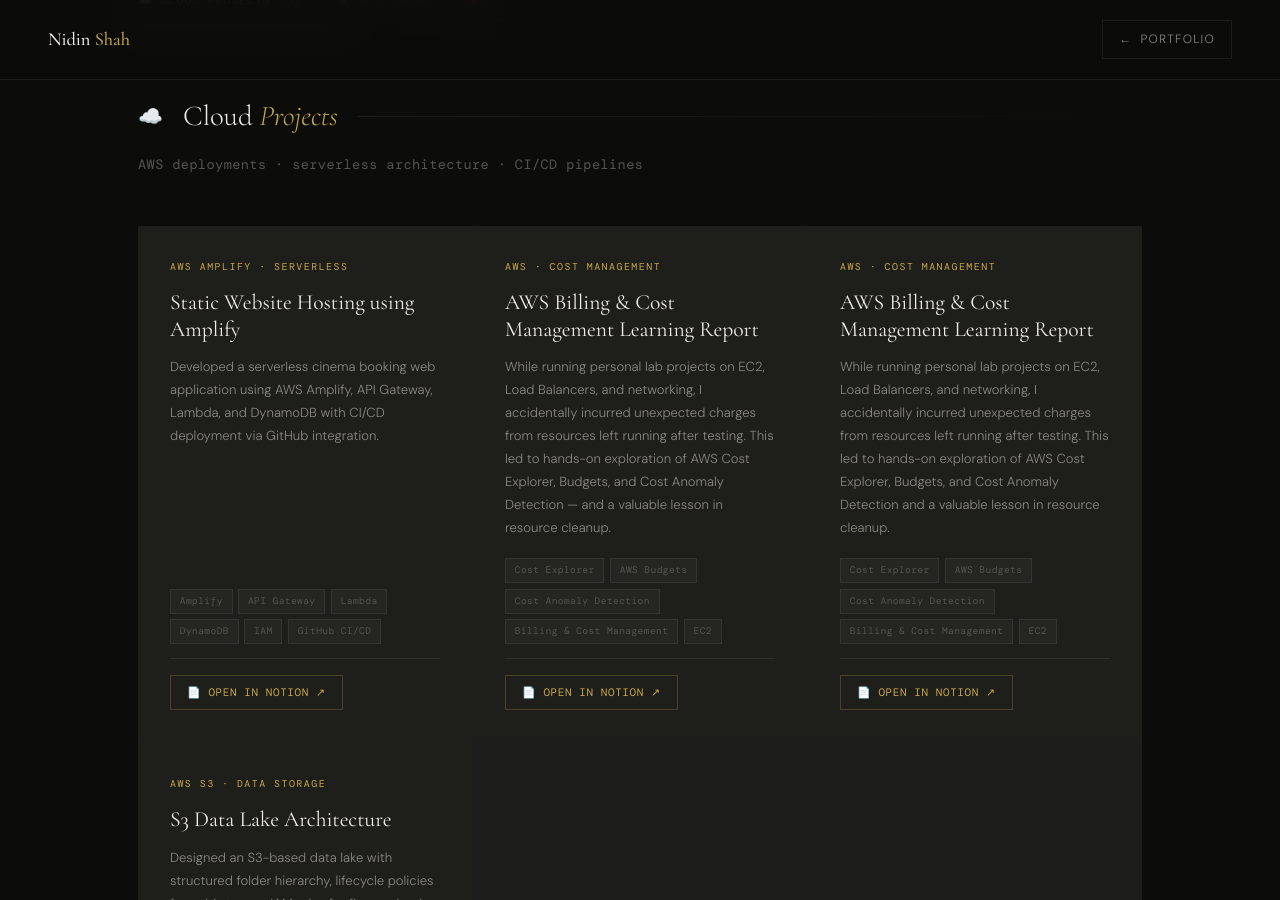
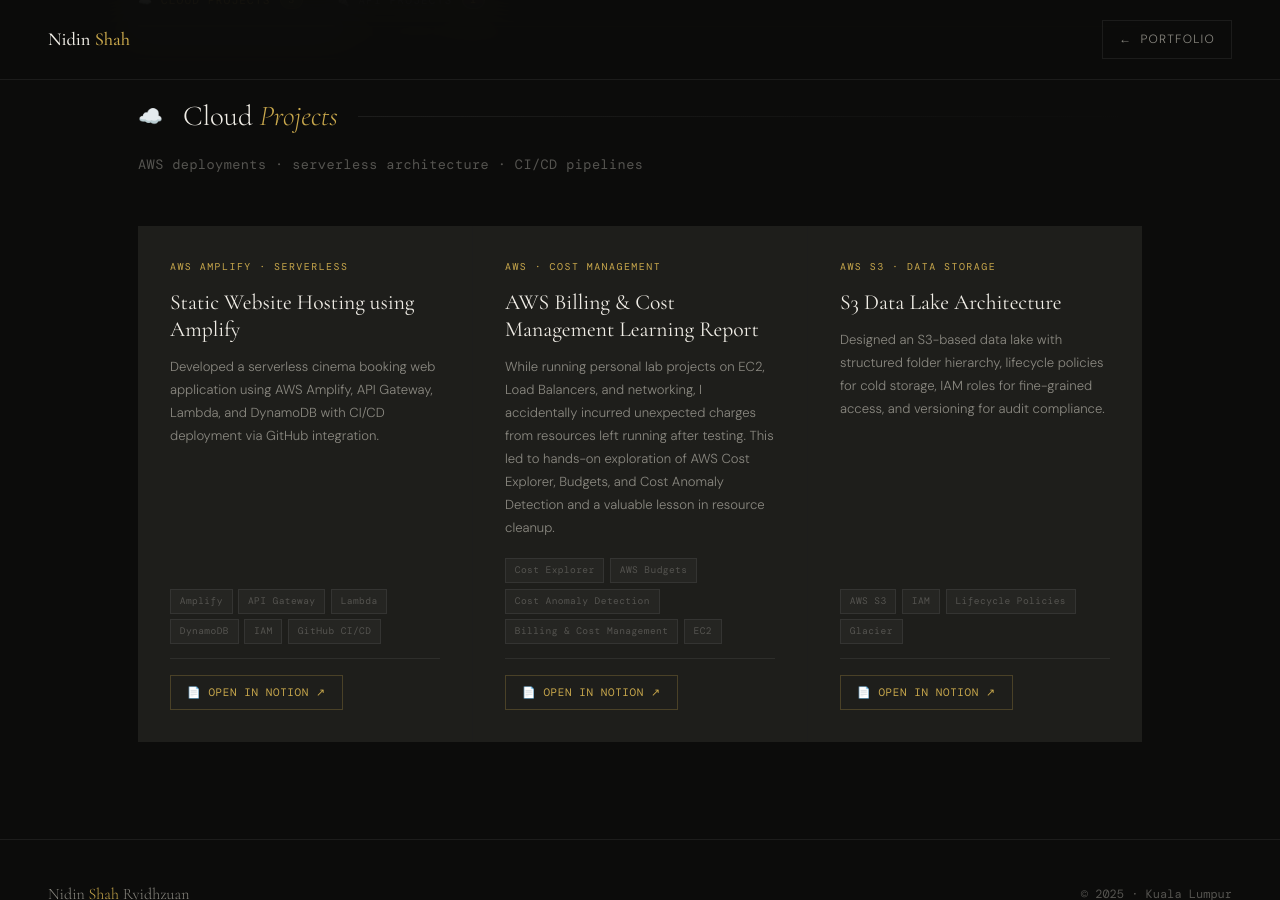
Before and after one commit to nidinshah/nidinshah.github.io, a Jekyll site: the page projects/index.html, which Jekyll copies as it is, in a window 1280 px wide and 900 px high, scrolled down 414 px. Built offline with Jekyll 4.4.1, drawn with Linux system fonts in a browser that asks for light colours.

Commit message:
Fix duplicate card and broken paths

```diff
--- a/projects/index.html
+++ b/projects/index.html
@@ -69,7 +69,7 @@
 <body>
 <nav>
   <a class="nav-logo" href="../index.html">Nidin <span>Shah</span></a>
-  <a class="nav-back" href="../index.html">← <span>Portfolio</span></a>
+  <a class="nav-back" href="../index.html">&#8592; <span>Portfolio</span></a>
   <button class="hamburger" id="hamburger"><span></span><span></span><span></span></button>
 </nav>
 <div class="mobile-menu" id="mobileMenu">
@@ -101,21 +101,14 @@
         <div class="project-tags"><span class="project-tag">Amplify</span><span class="project-tag">API Gateway</span><span class="project-tag">Lambda</span><span class="project-tag">DynamoDB</span><span class="project-tag">IAM</span><span class="project-tag">GitHub CI/CD</span></div>
         <div class="project-footer"><a class="project-notion-btn" href="https://polar-hubcap-369.notion.site/Cinema-Booking-System-Project-Report-35665abd067080a2894cf9875e8e0065?pvs=74" target="_blank" rel="noopener">&#128196; Open in Notion &#8599;</a></div>
       </div>
-
-      <div class="project-card">
-        <div class="project-type">AWS &middot; Cost Management</div>
-        <h3 class="project-title">AWS Billing &amp; Cost Management Learning Report</h3>
-        <p class="project-desc">While running personal lab projects on EC2, Load Balancers, and networking, I accidentally incurred unexpected charges from resources left running after testing. This led to hands-on exploration of AWS Cost Explorer, Budgets, and Cost Anomaly Detection — and a valuable lesson in resource cleanup.</p>
-        <div class="project-tags"><span class="project-tag">Cost Explorer</span><span class="project-tag">AWS Budgets</span><span class="project-tag">Cost Anomaly Detection</span><span class="project-tag">Billing & Cost Management</span><span class="project-tag">EC2</span></div>
-        <div class="project-footer"><a class="project-notion-btn" href="https://www.notion.so/AWS-Billing-Cost-Management-Learning-Report-35c65abd067080c7b74acc446178ca6b?source=copy_link" target="_blank" rel="noopener">&#128196; Open in Notion &#8599;</a></div>
-      </div>
       <div class="project-card">
         <div class="project-type">AWS &middot; Cost Management</div>
         <h3 class="project-title">AWS Billing &amp; Cost Management Learning Report</h3>
         <p class="project-desc">While running personal lab projects on EC2, Load Balancers, and networking, I accidentally incurred unexpected charges from resources left running after testing. This led to hands-on exploration of AWS Cost Explorer, Budgets, and Cost Anomaly Detection and a valuable lesson in resource cleanup.</p>
         <div class="project-tags"><span class="project-tag">Cost Explorer</span><span class="project-tag">AWS Budgets</span><span class="project-tag">Cost Anomaly Detection</span><span class="project-tag">Billing &amp; Cost Management</span><span class="project-tag">EC2</span></div>
         <div class="project-footer"><a class="project-notion-btn" href="https://www.notion.so/AWS-Billing-Cost-Management-Learning-Report-35c65abd067080c7b74acc446178ca6b?source=copy_link" target="_blank" rel="noopener">&#128196; Open in Notion &#8599;</a></div>
-      </div><div class="project-card">
+      </div>
+      <div class="project-card">
         <div class="project-type">AWS S3 &middot; Data Storage</div>
         <h3 class="project-title">S3 Data Lake Architecture</h3>
         <p class="project-desc">Designed an S3-based data lake with structured folder hierarchy, lifecycle policies for cold storage, IAM roles for fine-grained access, and versioning for audit compliance.</p>
@@ -131,7 +124,7 @@
       <div class="project-card">
         <div class="project-type">API Integration &middot; Analytics</div>
         <h3 class="project-title">Site Traffic Monitor</h3>
-        <p class="project-desc">Monitors the number of visitors to my static website through a simple API integration using GoatCounter — an open-source, cookie-free web analytics platform.</p>
+        <p class="project-desc">Monitors the number of visitors to my static website through a simple API integration using GoatCounter, an open-source, cookie-free web analytics platform.</p>
         <div class="project-tags"><span class="project-tag">GoatCounter</span><span class="project-tag">JavaScript</span><span class="project-tag">REST API</span><span class="project-tag">GitHub Pages</span></div>
         <div class="project-footer"><a class="project-notion-btn" href="https://polar-hubcap-369.notion.site/Site-Traffic-Monitor-35b65abd067080889ea6c867f45a710b?source=copy_link" target="_blank" rel="noopener">&#128196; Open in Notion &#8599;</a></div>
       </div>
```
